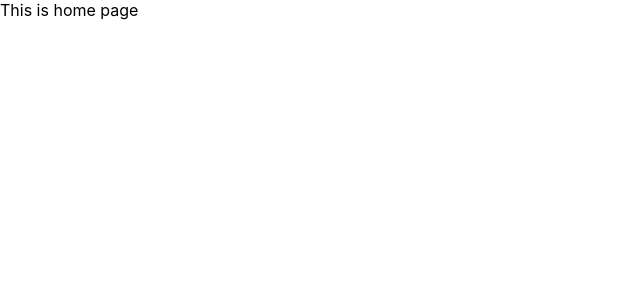
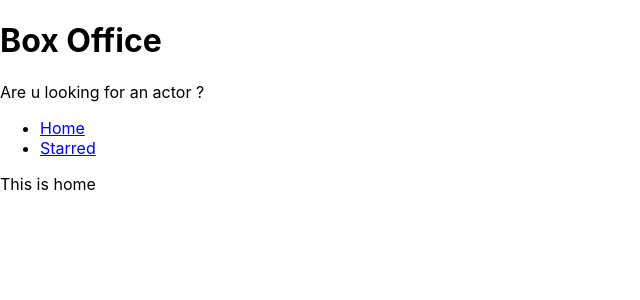
Before and after one commit to ravibatchala/box-office-webapp, a React (Create React App) app: page / in a window 1280 px wide. Shown: the top 300 px of the page, without its empty margins (0-640 px from the left). Built offline with nearby package versions, Linux system fonts and the light colour scheme.

Commit message:
Added Navigation , and layout management and created title

```diff
--- a/src/App.js
+++ b/src/App.js
@@ -1,15 +1,18 @@
 import React from 'react';
 import { Switch, Route } from 'react-router-dom';
+
+import Home from './pages/Home';
+import Starred from './pages/Starred';
 
 function App() {
   return (
     <Switch>
       <Route exact path="/">
-        This is home page
+        <Home />
       </Route>
 
-      <Route exact path="/abc">
-        This is abc page
+      <Route exact path="/starred">
+        <Starred />
       </Route>
 
       <Route>404 error</Route>
--- /dev/null
+++ b/src/components/MainPageLayout.js
@@ -0,0 +1,17 @@
+import React from 'react';
+
+import Navs from './Navs';
+import Title from './Title';
+
+const MainPageLayout = ({ children }) => {
+  return (
+    <div>
+      <Title title="Box Office" subtitle="Are u looking for an actor ?" />
+      <Navs />
+
+      {children}
+    </div>
+  );
+};
+
+export default MainPageLayout;
--- /dev/null
+++ b/src/components/Navs.js
@@ -0,0 +1,23 @@
+import React from 'react';
+import { Link } from 'react-router-dom';
+
+const LINKS = [
+  { to: '/', text: 'Home' },
+  { to: '/starred', text: 'Starred' },
+];
+
+const Navs = () => {
+  return (
+    <div>
+      <ul>
+        {LINKS.map(item => (
+          <li key={item.to}>
+            <Link to={item.to}>{item.text}</Link>
+          </li>
+        ))}
+      </ul>
+    </div>
+  );
+};
+
+export default Navs;
--- /dev/null
+++ b/src/components/Title.js
@@ -0,0 +1,12 @@
+import React from 'react';
+
+const Title = ({ title, subtitle }) => {
+  return (
+    <div>
+      <h1>{title}</h1>
+      <p>{subtitle}</p>
+    </div>
+  );
+};
+
+export default Title;
--- /dev/null
+++ b/src/pages/Home.js
@@ -0,0 +1,8 @@
+import React from 'react';
+import MainPageLayout from '../components/MainPageLayout';
+
+const Home = () => {
+  return <MainPageLayout>This is home</MainPageLayout>;
+};
+
+export default Home;
--- /dev/null
+++ b/src/pages/Starred.js
@@ -0,0 +1,8 @@
+import React from 'react';
+import MainPageLayout from '../components/MainPageLayout';
+
+const Starred = () => {
+  return <MainPageLayout>This is Starred</MainPageLayout>;
+};
+
+export default Starred;
```
